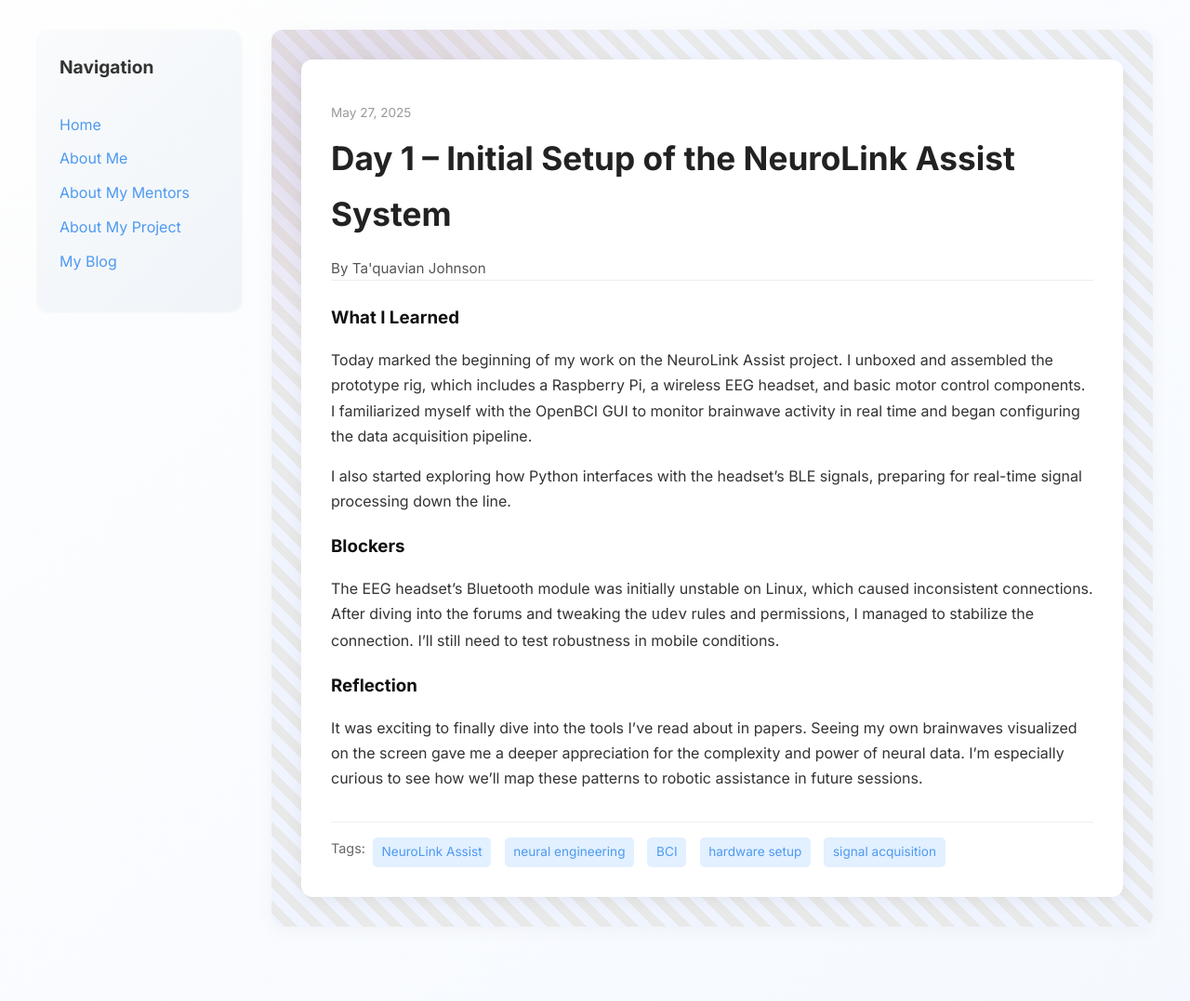
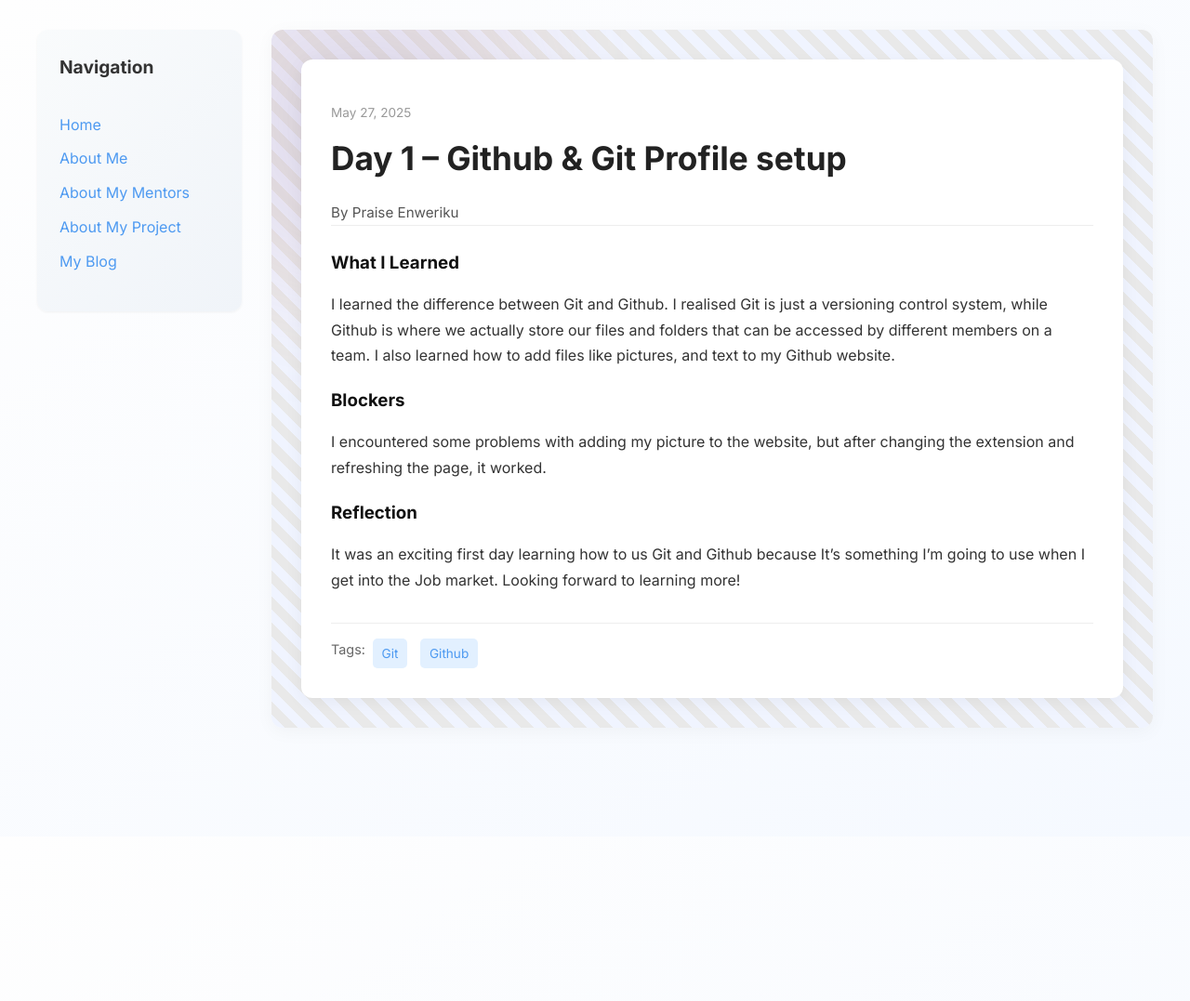
Before and after one commit to PraiseEnweriku1/PraiseEnweriku1.github.io, a Jekyll site: the page built from _posts/2025-05-27-day-1.md, in a window 1280 px wide. Shown: the whole page at 93% size. Built offline with Jekyll 4.4.1, drawn with Linux system fonts in a browser that asks for light colours; after the commit the page ends 900 px from its top, so only the background shows below that.

Commit message:
Update 2025-05-27-day-1.md

```diff
--- a/_posts/2025-05-27-day-1.md
+++ b/_posts/2025-05-27-day-1.md
@@ -1,19 +1,17 @@
 ---
 layout: post
-title: "Day 1 – Initial Setup of the NeuroLink Assist System"
+title: "Day 1 – Github & Git Profile setup"
 date: 2025-05-27
-author: Ta'quavian Johnson
+author: Praise Enweriku
 permalink: /day1.html
-tags: ["NeuroLink Assist", "neural engineering", "BCI", "hardware setup", "signal acquisition"]
+tags: ["Git", "Github"]
 
 what_i_learned: |
-  Today marked the beginning of my work on the NeuroLink Assist project. I unboxed and assembled the prototype rig, which includes a Raspberry Pi, a wireless EEG headset, and basic motor control components. I familiarized myself with the OpenBCI GUI to monitor brainwave activity in real time and began configuring the data acquisition pipeline.
-
-  I also started exploring how Python interfaces with the headset's BLE signals, preparing for real-time signal processing down the line.
+  I learned the difference between Git and Github. I realised Git is just a versioning control system, while Github is where  we  actually store our files and folders that can be accessed by different members on a team. I also learned how to add files like pictures, and text to my Github website.
 
 blockers: |
-  The EEG headset’s Bluetooth module was initially unstable on Linux, which caused inconsistent connections. After diving into the forums and tweaking the `udev` rules and permissions, I managed to stabilize the connection. I’ll still need to test robustness in mobile conditions.
+  I encountered some problems with adding my picture to the website, but after changing the extension and refreshing the page, it worked.
 
 reflection: |
-  It was exciting to finally dive into the tools I’ve read about in papers. Seeing my own brainwaves visualized on the screen gave me a deeper appreciation for the complexity and power of neural data. I’m especially curious to see how we’ll map these patterns to robotic assistance in future sessions.
+  It was an exciting first day learning how to us Git and Github because It's something I'm going to use when I get into the Job market. Looking forward to learning more!
 ---
```
